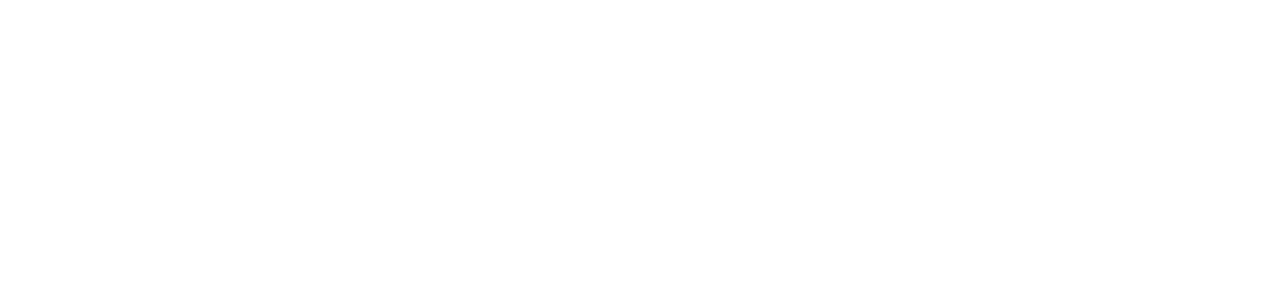
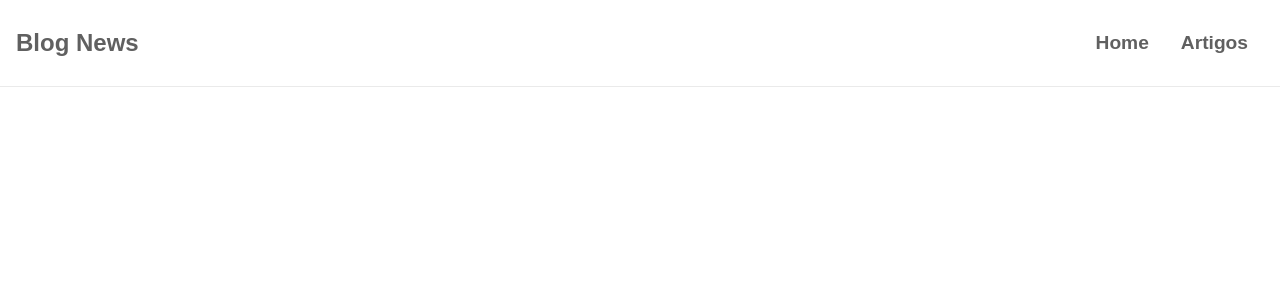
Before and after one commit to ValfranJr/blog, a Next.js app: page / in a window 1280 px wide. Shown: the top 300 px of the page. Built offline with nearby package versions, Linux system fonts and the light colour scheme.

Commit message:
feat: inserindo header no layout principal

```diff
--- a/src/app/layout.tsx
+++ b/src/app/layout.tsx
@@ -1,6 +1,6 @@
 import type { Metadata } from "next";
-import { Geist, Geist_Mono } from "next/font/google";
 import "./globals.css";
+import Header from "./Header";
 
 
 export const metadata: Metadata = {
@@ -16,6 +16,7 @@
   return (
     <html lang="pt-BR">
       <body>
+        <Header />
         {children}
       </body>
     </html>
```
